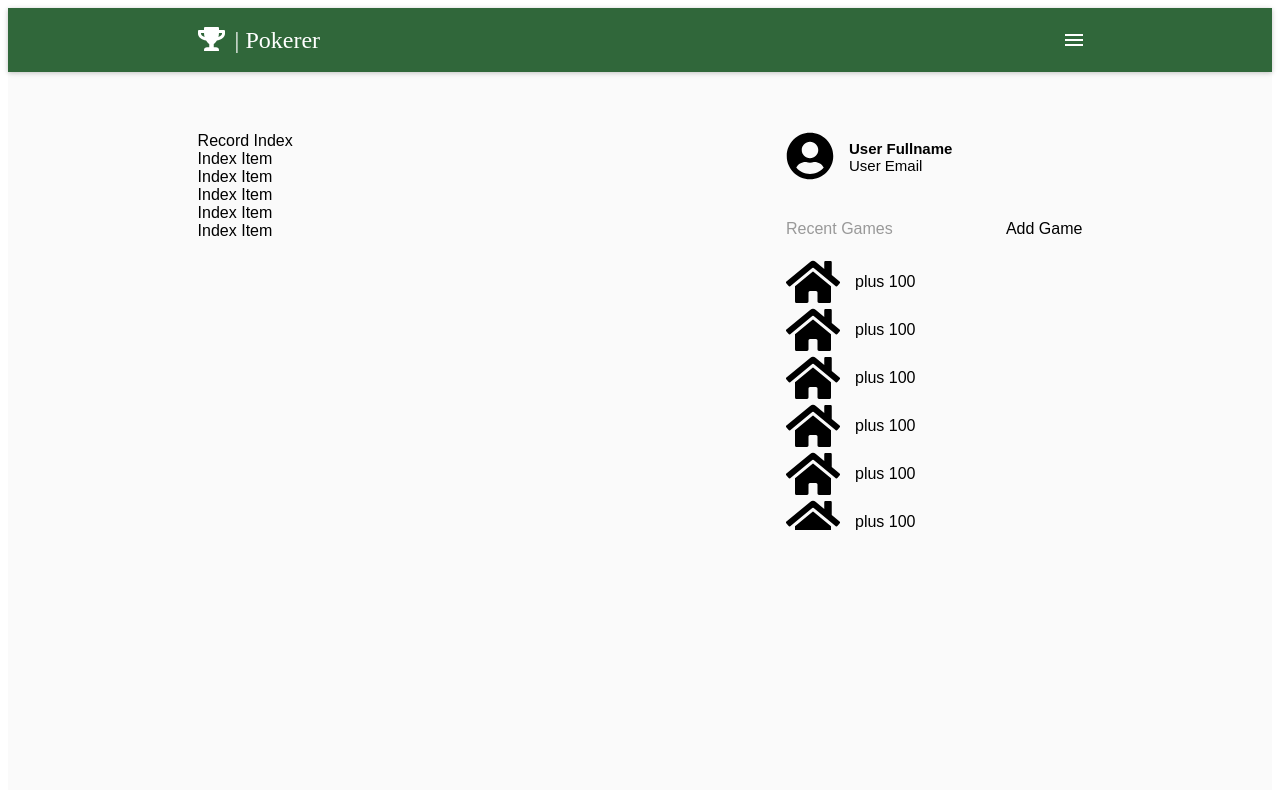
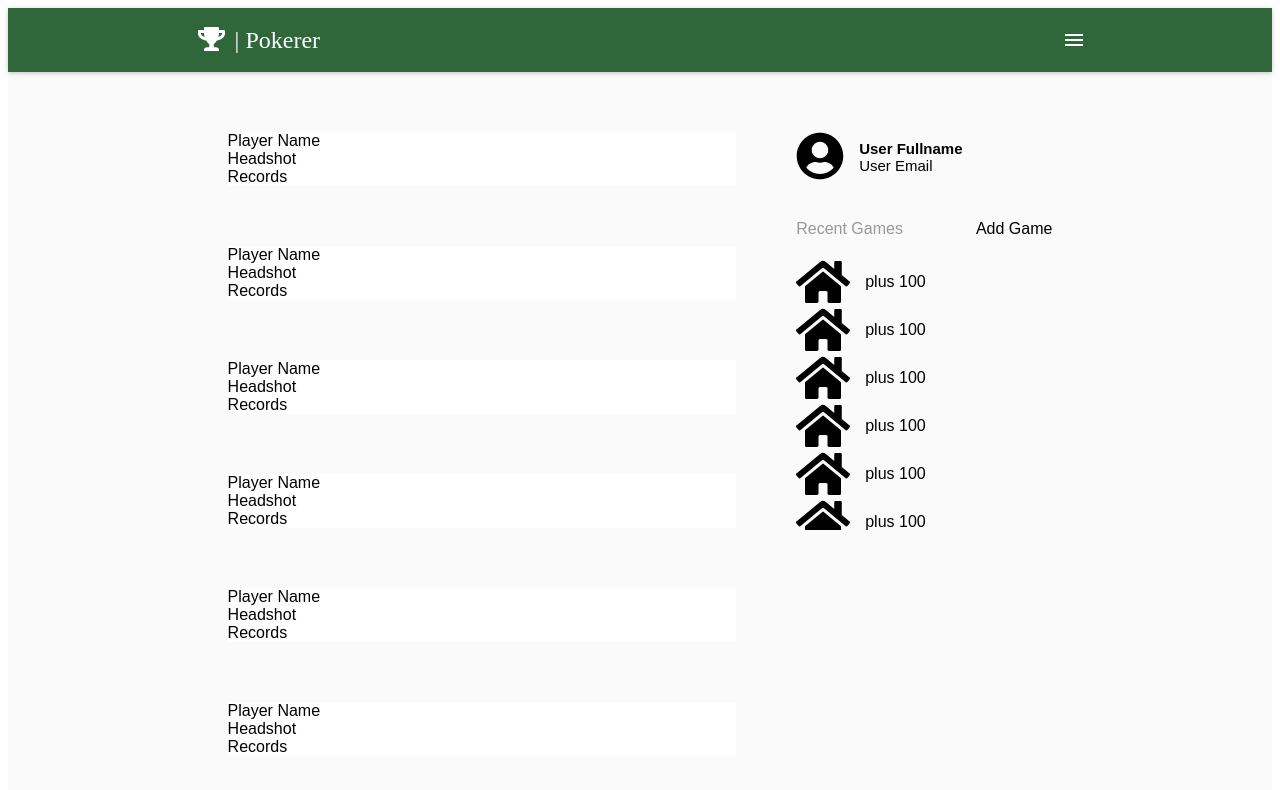
Before and after one commit to asherman-ca/pokerer, a React (Create React App) app in the folder client/: page /records in a window 1280 px wide. Shown: the top 790 px of the page. Built offline with nearby package versions, Linux system fonts and the light colour scheme; no server answers; a web font is replaced by a local one.

Commit message:
pre reorientation of records index

```diff
--- a/client/public/styles/recordIndex.css
+++ b/client/public/styles/recordIndex.css
@@ -4,19 +4,23 @@
   padding-top: 60px;
   display: flex;
   font-family: sans-serif;
+  position: relative;
 }
 
 .record-index .record-index-left {
   width: 66.5%;
+  padding: 0px 30px;
 }
 
 .record-index-item {
   width: 100%;
+  margin-bottom: 60px;
   background: white;
 }
 
 .record-index .record-index-right {
   width: 33.5%;
+  padding: 0px 30px;
   display: flex;
   flex-direction: column;
 }
--- a/client/src/components/recordIndex/RecordIndex.js
+++ b/client/src/components/recordIndex/RecordIndex.js
@@ -11,7 +11,9 @@ class RecordIndex extends Component {
     return (
       <div className="record-index">
         <div className="record-index-left">
-          <div>Record Index</div>
+          {keys(this.props.records).map(key => {
+            return <RecordIndexItem key={key} />;
+          })}
           {keys(this.props.records).map(key => {
             return <RecordIndexItem key={key} />;
           })}
--- a/client/src/components/recordIndex/RecordIndexItem.js
+++ b/client/src/components/recordIndex/RecordIndexItem.js
@@ -1,7 +1,13 @@
 import React from 'react';
 
 const RecordIndexItem = () => {
-  return <div>Index Item</div>;
+  return (
+    <div className="record-index-item">
+      <div className="record-index-item-top">Player Name</div>
+      <div className="player-headshot">Headshot</div>
+      <div className="record-container">Records</div>
+    </div>
+  );
 };
 
 export default RecordIndexItem;
```
